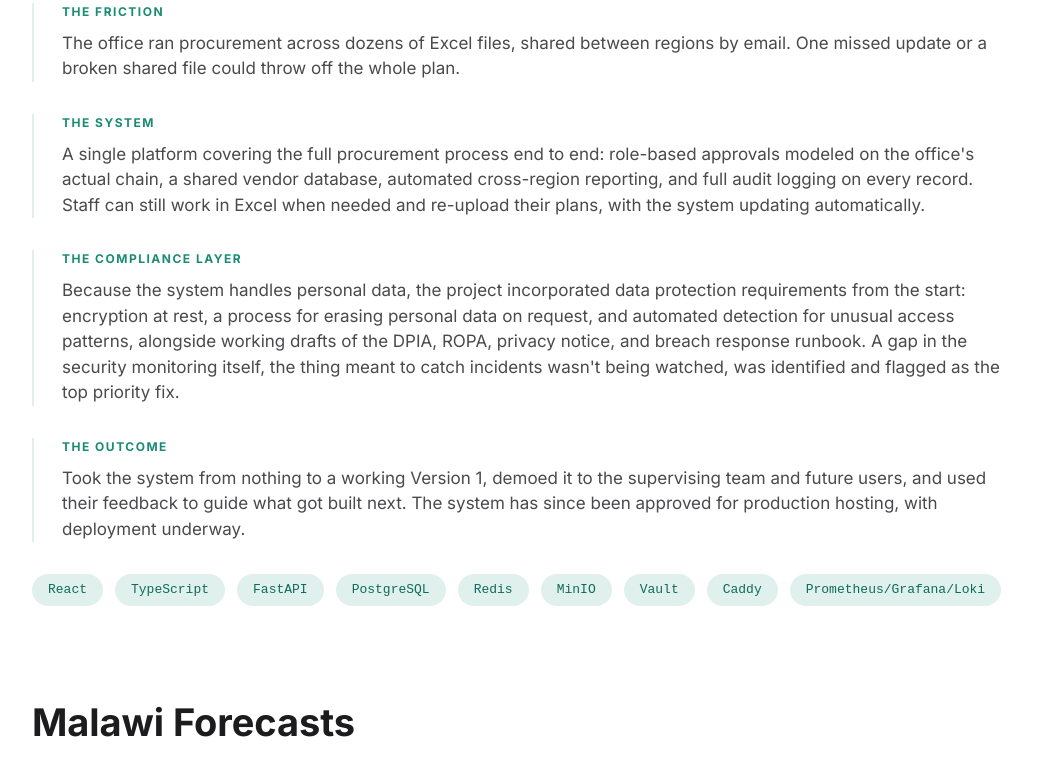
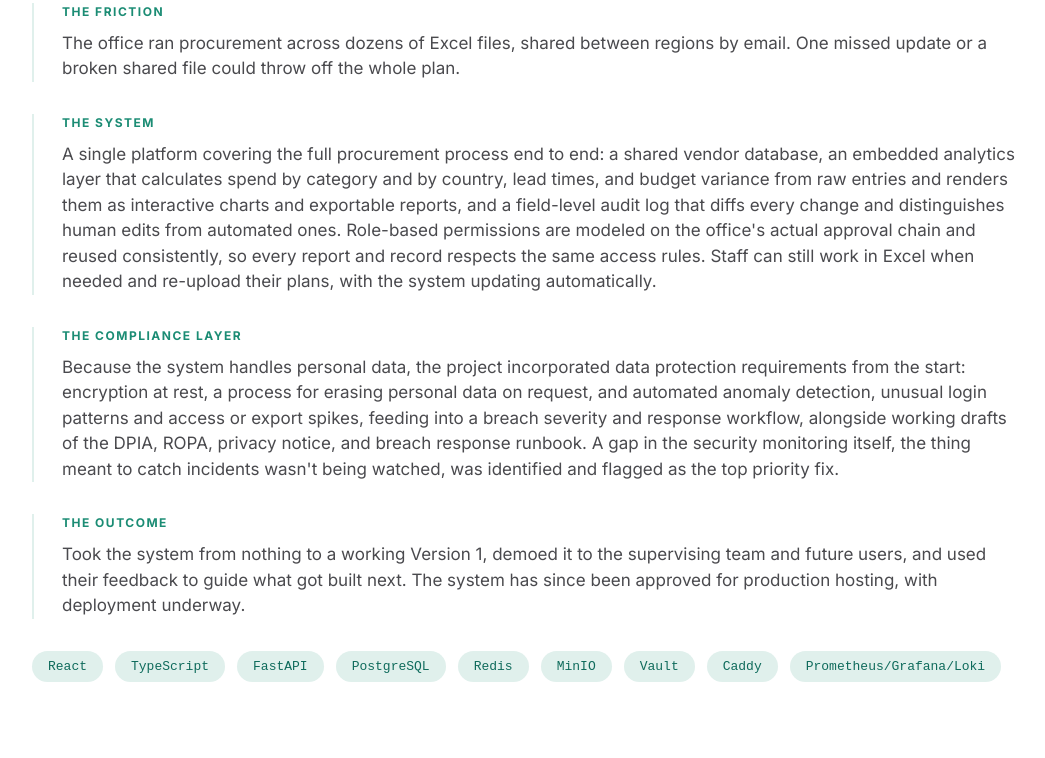
Before and after one commit to QazGeo/george-rading, a plain HTML site: page index.html in a window 1280 px wide. Shown: the part 1274-2032 px from the top of the page, without its empty margins (116-1161 px from the left). Drawn offline with Linux system fonts and the light colour scheme.

Commit message:
Updated IUCN experience part

```diff
--- a/index.html
+++ b/index.html
@@ -723,11 +723,11 @@
       </div>
       <div class="story-block">
         <div class="story-label">The system</div>
-        <div class="story-text">A single platform covering the full procurement process end to end: role-based approvals modeled on the office's actual chain, a shared vendor database, automated cross-region reporting, and full audit logging on every record. Staff can still work in Excel when needed and re-upload their plans, with the system updating automatically.</div>
+        <div class="story-text">A single platform covering the full procurement process end to end: a shared vendor database, an embedded analytics layer that calculates spend by category and by country, lead times, and budget variance from raw entries and renders them as interactive charts and exportable reports, and a field-level audit log that diffs every change and distinguishes human edits from automated ones. Role-based permissions are modeled on the office's actual approval chain and reused consistently, so every report and record respects the same access rules. Staff can still work in Excel when needed and re-upload their plans, with the system updating automatically.</div>
       </div>
       <div class="story-block">
         <div class="story-label">The compliance layer</div>
-        <div class="story-text">Because the system handles personal data, the project incorporated data protection requirements from the start: encryption at rest, a process for erasing personal data on request, and automated detection for unusual access patterns, alongside working drafts of the DPIA, ROPA, privacy notice, and breach response runbook. A gap in the security monitoring itself, the thing meant to catch incidents wasn't being watched, was identified and flagged as the top priority fix.</div>
+        <div class="story-text">Because the system handles personal data, the project incorporated data protection requirements from the start: encryption at rest, a process for erasing personal data on request, and automated anomaly detection, unusual login patterns and access or export spikes, feeding into a breach severity and response workflow, alongside working drafts of the DPIA, ROPA, privacy notice, and breach response runbook. A gap in the security monitoring itself, the thing meant to catch incidents wasn't being watched, was identified and flagged as the top priority fix.</div>
       </div>
       <div class="story-block">
         <div class="story-label">The outcome</div>
```
